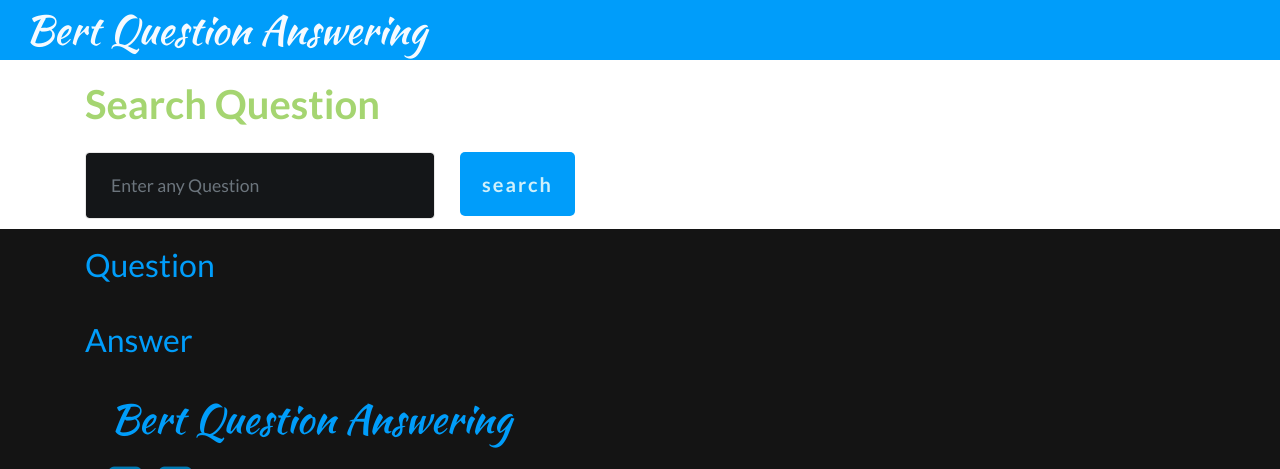
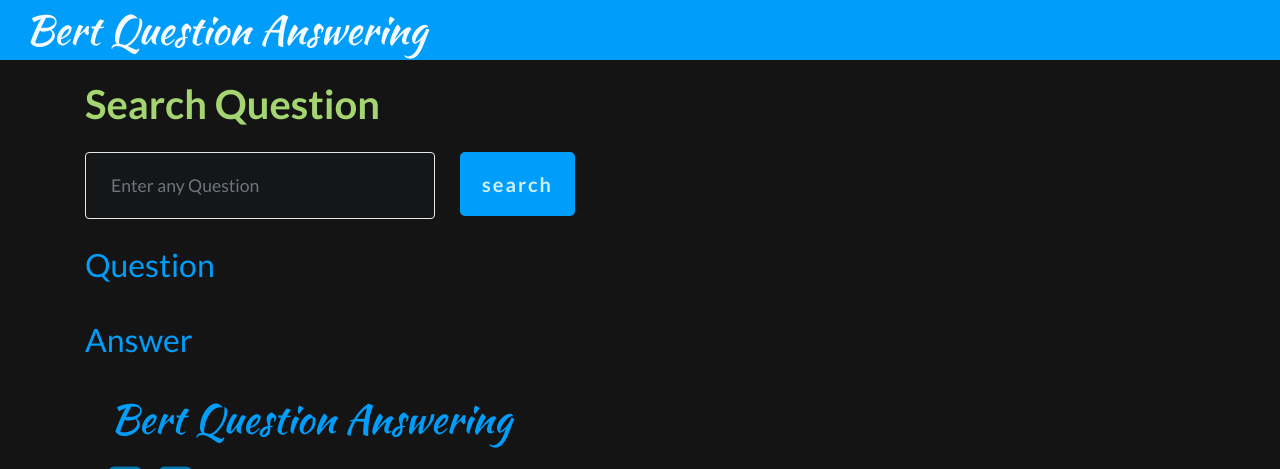
Before and after one commit to VinayTurpati/bertQA, a Flask app: template templates/search.html in a window 1280 px wide. Shown: the top 469 px of the page. Run offline with Flask 2, Linux system fonts and the light colour scheme; the template is opened without the code that fills it, so the values that code supplies are empty; some libraries are stand-ins or nearby versions; some web fonts are replaced.

Commit message:
Update search.html

```diff
--- a/templates/search.html
+++ b/templates/search.html
@@ -10,7 +10,7 @@
             <span class=" logo"><a href="{{url_for('home')}}" class="logo" style="padding-left: 0px">Bert Question Answering</a></span>
          </div>
      </section>
-    <section class=" cid-qYkSYwjd5G" id="header2-25" style=" padding-top: 20px;padding-bottom: 0px; background-color:rgb(20,20,20);">
+    <section class=" cid-qYkSYwjd5G" id="header2-25" style=" padding-top: 20px;padding-bottom: 0px; background-image:none; background-color:rgb(20,20,20); ">
         {% include "search_box.html" %}
     </section>
 
```
